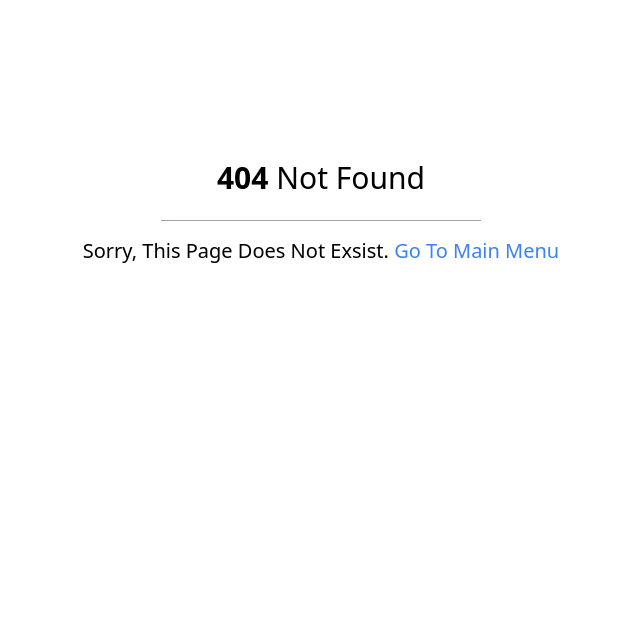
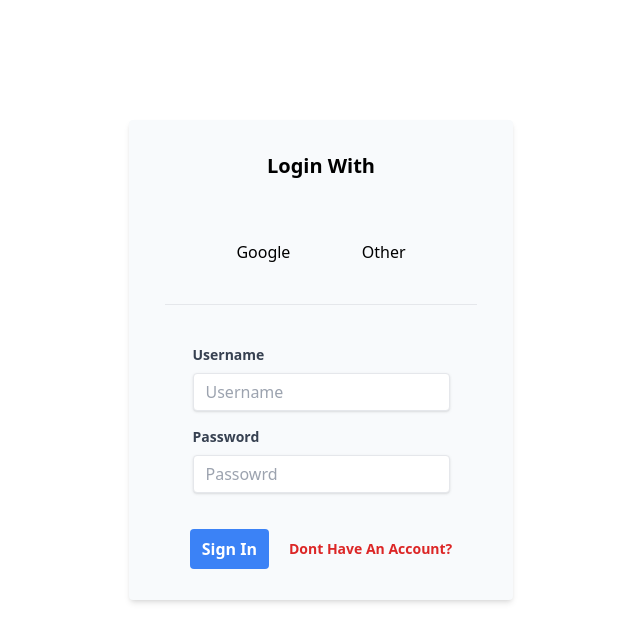
Before and after one commit to NaveWeksler/Menus, a Next.js app: page /login in a window 1280 px wide. Before the commit this address had no page. Shown: the top 642 px of the page, without its empty margins (319-959 px from the left). Built offline with nearby package versions, Linux system fonts and the light colour scheme.

Commit message:
login page prototype

```diff
--- /dev/null
+++ b/pages/login.jsx
@@ -0,0 +1,68 @@
+const Login = () => {
+    return (
+        <div className='w-full h-full flex items-center justify-center'>
+            <form className='bg-slate-50 shadow-md rounded w-[30%] h-[60%] px-9 pt-8 pb-10 mb-20 flex flex-col items-center'>
+                <h1 className='w-full text-center font-light mb-10 text-xl font-semibold'>
+                    Login With
+                </h1>
+                <div className='mt-5 flex flex-row items-center justify-evenly w-full'>
+                    <button>Google</button>
+                    <button>Other</button>
+                </div>
+                <hr className='divide-y w-full my-10' />
+                <div className='mb-4'>
+                    <label
+                        className='block text-gray-700 text-sm font-bold mb-2'
+                        htmlFor='username'
+                    >
+                        Username
+                    </label>
+                    <input
+                        className='shadow appearance-none border rounded w-full py-2 px-3 text-gray-700 leading-tight focus:outline-none focus:shadow-outline'
+                        id='username'
+                        type='text'
+                        required
+                        minLength={process.env.NEXT_PUBLIC_MIN_USERNAME}
+                        maxLength={process.env.NEXT_PUBLIC_MAX_USERNAME}
+                        placeholder='Username'
+                    />
+                </div>
+                <div className='mb-6'>
+                    <label
+                        className='block text-gray-700 text-sm font-bold mb-2'
+                        htmlFor='password'
+                    >
+                        Password
+                    </label>
+                    <input
+                        className='shadow appearance-none border rounded w-full py-2
+                    px-3 text-gray-700 mb-3 leading-tight focus:outline-none
+                    focus:shadow-outline'
+                        id='password'
+                        type='password'
+                        placeholder='Passowrd'
+                        required
+                        minLength={process.env.NEXT_PUBLIC_MIN_PASSWORD}
+                        maxLength={process.env.NEXT_PUBLIC_MAX_PASSWORD}
+                    />
+                </div>
+                <div className='flex items-center justify-between'>
+                    <button
+                        className='bg-blue-500 hover:bg-blue-700 text-white font-bold py-2 px-3 rounded focus:outline-none focus:shadow-outline'
+                        type='submit'
+                    >
+                        Sign In
+                    </button>
+                    <a
+                        className='inline-block align-baseline font-bold text-sm text-red-600 hover:text-red-700 ml-5'
+                        href='#'
+                    >
+                        Dont Have An Account?
+                    </a>
+                </div>
+            </form>
+        </div>
+    );
+};
+
+export default Login;
```
